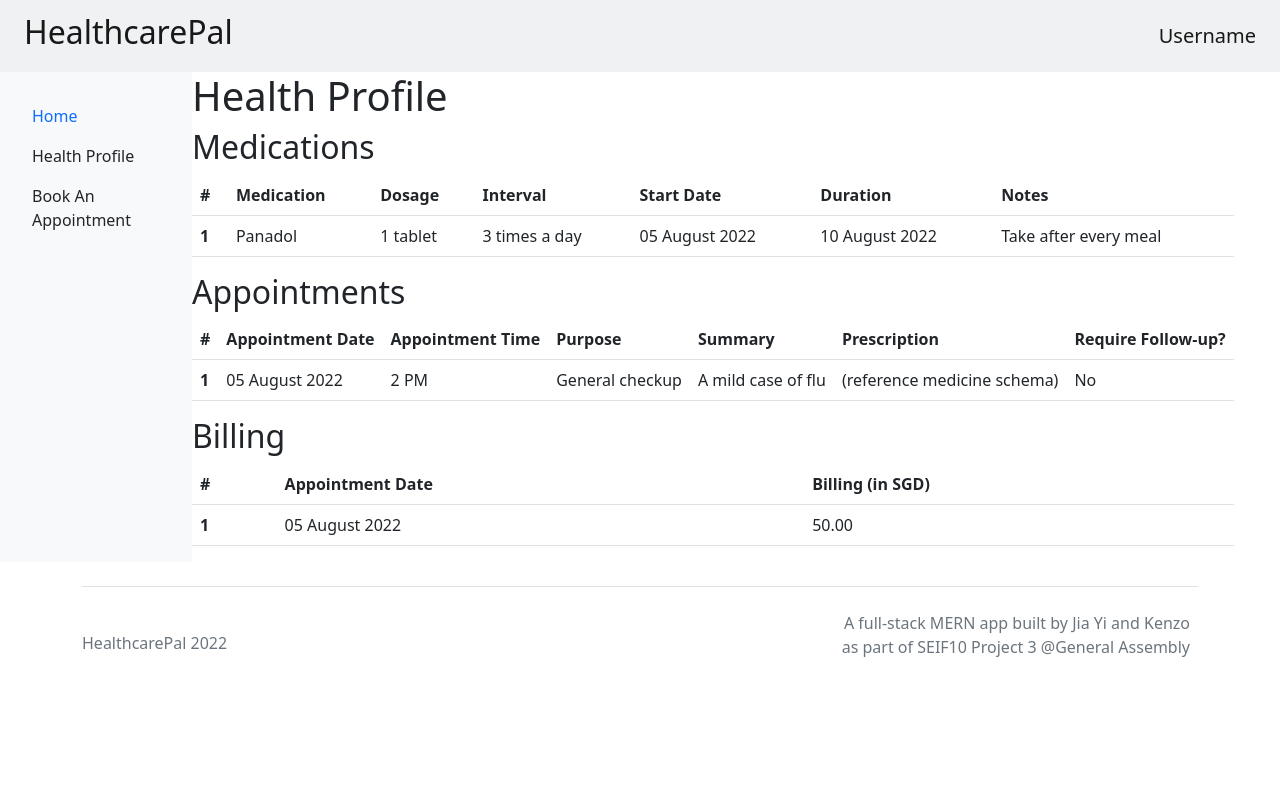
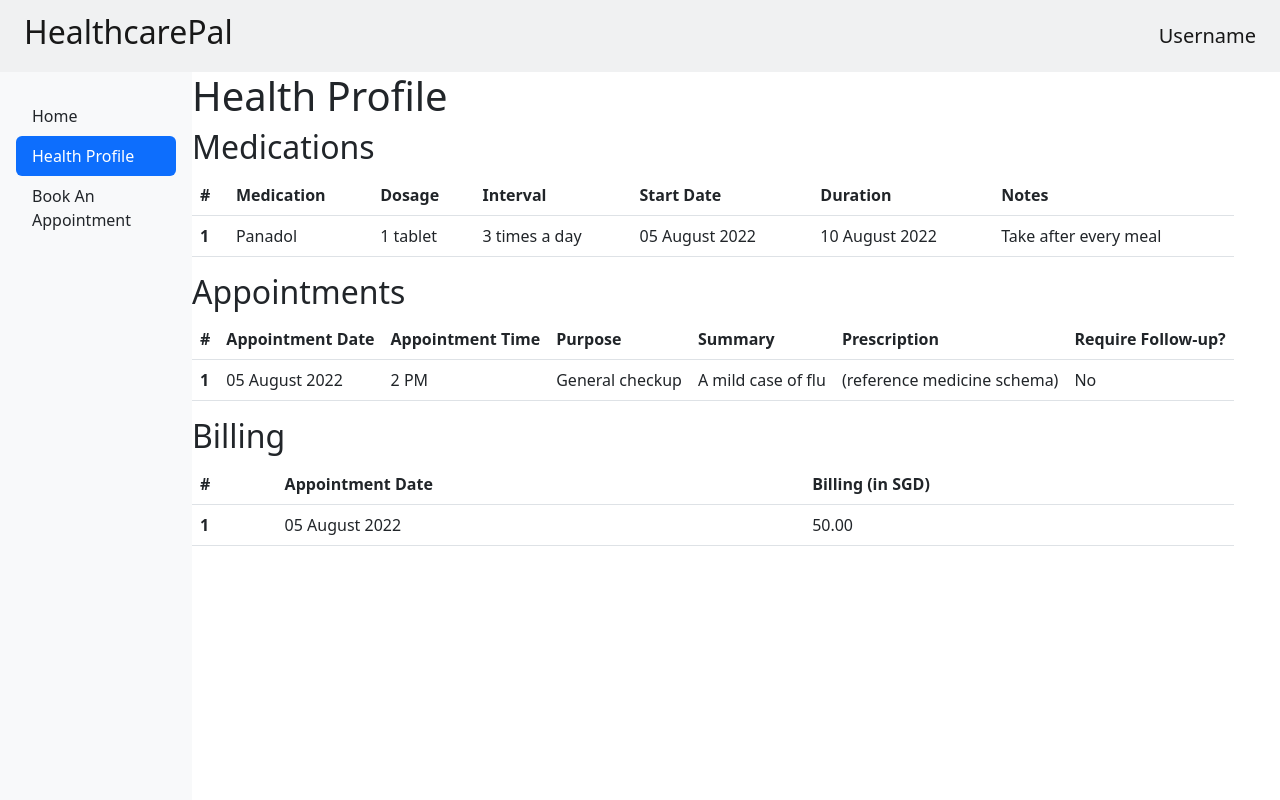
Before and after one commit to kenzonagari/SEIF10-Project3, a React (Vite) app in the folder apps/client/: page /healthProfile in a window 1280 px wide. Shown: the top 800 px of the page. Built offline with nearby package versions, Linux system fonts and the light colour scheme.

Commit message:
refactored /home (frontend)

```diff
--- a/apps/client/src/App.jsx
+++ b/apps/client/src/App.jsx
@@ -20,15 +20,14 @@ function App() {
 
   return (
     <div className="App">
-      <Header />
       <BrowserRouter>
         <Routes>
           <Route path="/signup" element={<Signup />} />
           <Route path="/signin" element={<Signin />} />
           <Route path="/createProfile" element={<CreateProfile />} />
-          <Route path="/home" element={<Home />} />
-          <Route path="/healthProfile" element={<HealthProfile />} />
-          <Route path="/bookAppointment" element={<BookAppointment />} />
+          <Route path="/home" element={<Home page="userProfile" />} />
+          <Route path="/healthProfile" element={<Home page="healthProfile" />} />
+          <Route path="/bookAppointment" element={<Home page="bookAppointment" />} />
           <Route path="/admin/home" element={<AdminHome />} />
           <Route path="/admin/userAppointment" element={<UserAppointment />} />
           <Route path="/admin/userApptUpdate" element={<UserApptUpdate />} />
--- a/apps/client/src/pages/users/BookAppointment.jsx
+++ b/apps/client/src/pages/users/BookAppointment.jsx
@@ -5,7 +5,6 @@ export default function BookAppointment () {
     return(
         <>
         <div className="body">
-            <NavigationBar />
 
             <div className="user-profile">
                 <h1>Book An Appointment</h1>
--- a/apps/client/src/pages/users/HealthProfile.jsx
+++ b/apps/client/src/pages/users/HealthProfile.jsx
@@ -7,8 +7,6 @@ export default function HealthProfile () {
     return (
         <>
         <div className="body">
-
-            <NavigationBar />
 
             <div className="user-profile">
                 <h1>Health Profile</h1>
--- a/apps/client/src/pages/users/Home.jsx
+++ b/apps/client/src/pages/users/Home.jsx
@@ -1,65 +1,26 @@
-import NavigationBar from "./Navbar"
-import { useState, useEffect } from "react"
+import Header from "../Header";
+import NavigationBar from "./Navbar";
+import UserProfile from "./UserProfile";
+import HealthProfile from "./HealthProfile";
+import BookAppointment from "./BookAppointment";
+import { useState, useEffect } from "react";
 
-export default function Home () {
-    const [toggle, setToggle] = useState(true);
-    const [submit, setSubmit] = useState(false);
-    const [userProfileInfo, setUserProfileInfo] = useState({});
+export default function Home ({page}) {
 
-    useEffect(() => {
-        fetch('/api/userprofile/')
-            .then((response) => response.json())
-            .then((data) => {
-                data[0].dateOfBirth = data[0].dateOfBirth.slice(0,10);
-                setUserProfileInfo(data[0]);
-            });
-    }, []);
+    const userProfile = <UserProfile />;
+    const healthProfile = <HealthProfile />;
+    const bookAppointment = <BookAppointment />;
 
-    const handleToggle = () => {
-        if(!submit){
-            setToggle(false);
-            setSubmit(true);
-        } else {
-            setToggle(true);
-            setSubmit(false);
-        }
-    }
 
     return (
         <>
+        <Header />
         <div className="body min-vh-100">
-
-            <NavigationBar />
-
-            <div className="card m-4 p-3" style={{ "width": "50rem", "height": "fit-content" }}>
-
-                <div className="card-body">
-                    <h2 className="card-title">Home</h2>
-                    <p className="mb-3">First Name: {userProfileInfo?.loginInfo?.firstname}</p>
-                    <p className="mb-3">Last Name: {userProfileInfo?.loginInfo?.lastname}</p>
-                    <p className="mb-3">NRIC/FIN: {userProfileInfo?.ic}</p>
-                    <p className="mb-3">Date of Birth: {userProfileInfo?.dateOfBirth}</p>
-                    <p className="mb-3">Sex: {userProfileInfo?.sex}</p>
-                    <p className="mb-3">Medication Allergies: {userProfileInfo?.medAllergies}</p>
-                    <p className="mb-3">Past Illnesses: {userProfileInfo?.pastIllnesses}</p>
-
-                    <div className="bg-secondary p-3 rounded-2" style={{"--bs-bg-opacity": .1}}>
-                        <div className="mb-3">
-                            <label htmlFor="email" className="mb-1">Email address:</label>
-                            <input type="email" className="form-control" id="email" defaultValue={userProfileInfo?.loginInfo?.email} readOnly={toggle}/>
-                        </div>
-                        <div className="mb-3">
-                            <label htmlFor="mobile" className="mb-1">Mobile No:</label>
-                            <input type="text" className="form-control" id="mobile" defaultValue={userProfileInfo?.mobile} readOnly={toggle}/>
-                        </div>
-                        <div className="mb-3">
-                            <button type="submit" className="btn btn-primary" onClick={handleToggle}>{submit? "Submit" : "Confirm"}</button>
-                        </div>
-                    </div>
-
-                </div>
-            </div>
-
+            <NavigationBar page={page}/>
+            {   page === "userProfile"? userProfile :
+                page === "healthProfile"? healthProfile :
+                page === "bookAppointment"? bookAppointment : ""
+            }
         </div>
         </>
     )
--- a/apps/client/src/pages/users/Navbar.jsx
+++ b/apps/client/src/pages/users/Navbar.jsx
@@ -1,7 +1,7 @@
 import { Navbar } from 'react-bootstrap'
 import { useNavigate } from 'react-router-dom'
 
-export default function NavigationBar () {
+export default function NavigationBar ({page}) {
     const navigate = useNavigate();
 
     return (
@@ -10,13 +10,13 @@ export default function NavigationBar () {
             <Navbar>
                 <ul className="nav nav-pills flex-column mb-auto">
                     <li className="nav-item">
-                        <a className="nav-link" href="/home">Home</a>
+                        <a className={`nav-link ${page === "userProfile" ? "active" : "link-dark"}`} href="/home">Home</a>
                     </li>
                     <li className="nav-item">
-                        <a className="nav-link link-dark" href="/healthProfile">Health Profile</a>
+                        <a className={`nav-link ${page === "healthProfile" ? "active" : "link-dark"}`} href="/healthProfile">Health Profile</a>
                     </li>
                     <li className="nav-item">
-                        <a className="nav-link link-dark" href="/bookAppointment">Book An Appointment</a>
+                        <a className={`nav-link ${page === "bookAppointment" ? "active" : "link-dark"}`} href="/bookAppointment">Book An Appointment</a>
                     </li>
                 </ul>
             </Navbar>
--- /dev/null
+++ b/apps/client/src/pages/users/UserProfile.jsx
@@ -0,0 +1,58 @@
+import { useState, useEffect } from "react"
+
+export default function UserProfile () {
+    const [toggle, setToggle] = useState(true);
+    const [submit, setSubmit] = useState(false);
+    const [userProfileInfo, setUserProfileInfo] = useState({});
+
+    useEffect(() => {
+        fetch('/api/userprofile/')
+            .then((response) => response.json())
+            .then((data) => {
+                data[0].dateOfBirth = data[0].dateOfBirth.slice(0,10);
+                setUserProfileInfo(data[0]);
+            });
+    }, []);
+
+    const handleToggle = () => {
+        if(!submit){
+            setToggle(false);
+            setSubmit(true);
+        } else {
+            setToggle(true);
+            setSubmit(false);
+        }
+    }
+
+    return (
+
+        <div className="card m-4 p-3" style={{ "width": "50rem", "height": "fit-content" }}>
+
+            <div className="card-body">
+                <h2 className="card-title mb-4">Home</h2>
+                <p className="mb-3">Name: {`${userProfileInfo?.loginInfo?.firstname} ${userProfileInfo?.loginInfo?.lastname}`}</p>
+                <p className="mb-3">NRIC/FIN: {userProfileInfo?.ic}</p>
+                <p className="mb-3">Date of Birth: {userProfileInfo?.dateOfBirth}</p>
+                <p className="mb-3">Sex: {userProfileInfo?.sex}</p>
+                <p className="mb-3">Medication Allergies: {userProfileInfo?.medAllergies}</p>
+                <p className="mb-3">Past Illnesses: {userProfileInfo?.pastIllnesses}</p>
+
+                <div className="bg-secondary p-3 rounded-2" style={{"--bs-bg-opacity": .1}}>
+                    <div className="mb-3">
+                        <label htmlFor="email" className="mb-1">Email address:</label>
+                        <input type="email" className={`form-control ${submit ? "" : "text-muted"}`} id="email" defaultValue={userProfileInfo?.loginInfo?.email} readOnly={toggle}/>
+                    </div>
+                    <div className="mb-3">
+                        <label htmlFor="mobile" className="mb-1">Mobile No:</label>
+                        <input type="text" className={`form-control ${submit ? "" : "text-muted"}`} id="mobile" defaultValue={userProfileInfo?.mobile} readOnly={toggle}/>
+                    </div>
+                    <div className="mb-3">
+                        <button type="submit" className={`btn ${submit ? "btn-primary": "btn-secondary"}`} onClick={handleToggle}>{submit? "Submit" : "Update"}</button>
+                    </div>
+                </div>
+
+            </div>
+        </div>
+
+    )
+}
```
